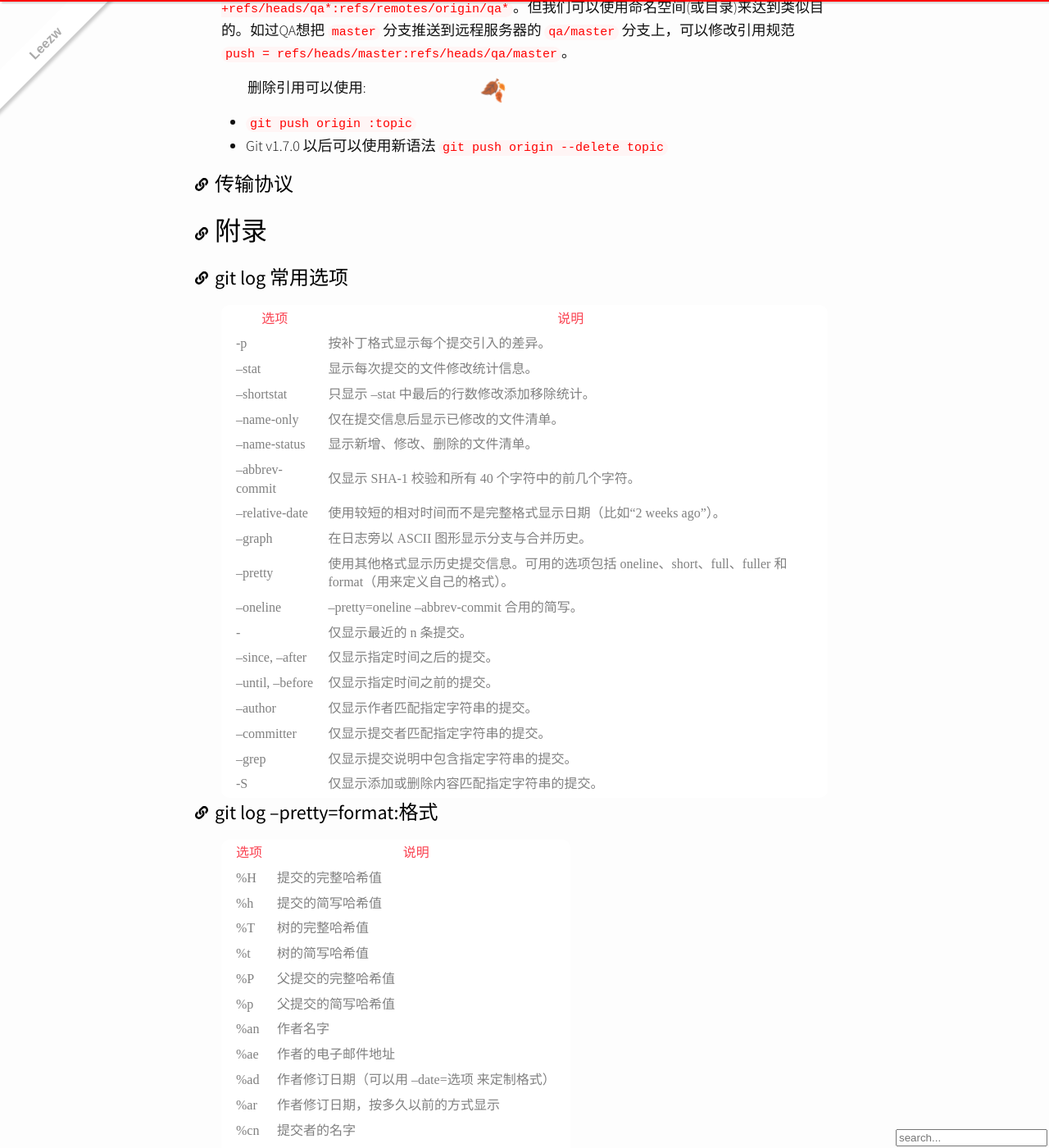
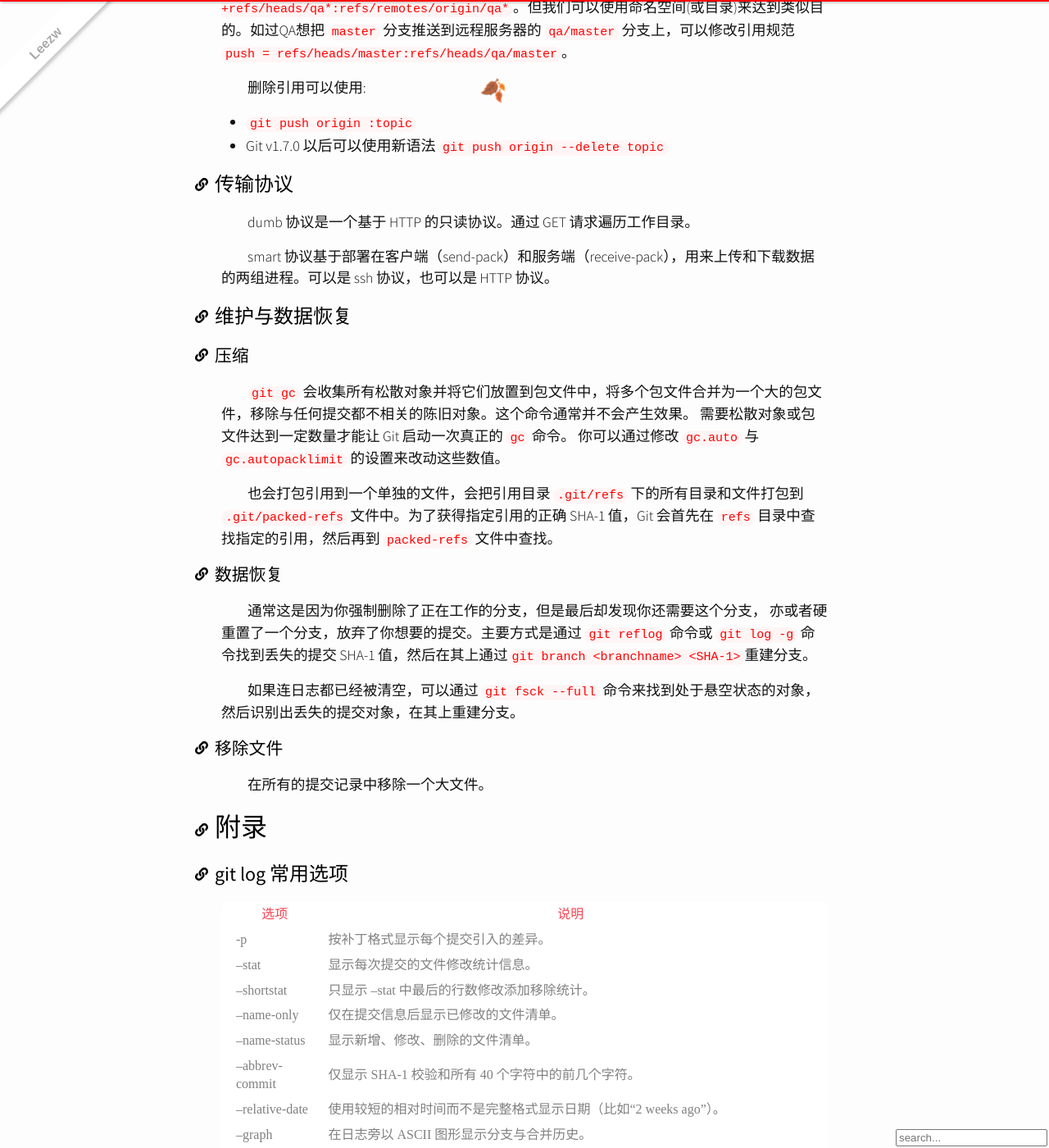
Before and after one commit to quantum-li/quantum-li.github.io, a Jekyll site: the page built from _article/2020-11-02-git-reference.md, in a window 1280 px wide and 1400 px high, scrolled down 28167 px. Shown: the whole window at 82% size. Built offline with Jekyll 4.4.1, drawn with Linux system fonts in a browser that asks for light colours; nearby versions of some CDN libraries; comment, search, counter and statistics services are not loaded.

Commit message:
2021-01-21 14:23:00

```diff
--- a/_article/2020-11-02-git-reference.md
+++ b/_article/2020-11-02-git-reference.md
@@ -724,6 +724,27 @@ string file = zlib(store);
 
 ## 传输协议
 
+dumb 协议是一个基于 HTTP 的只读协议。通过 GET 请求遍历工作目录。
+
+smart 协议基于部署在客户端（send-pack）和服务端（receive-pack），用来上传和下载数据的两组进程。可以是 ssh 协议，也可以是 HTTP 协议。
+
+## 维护与数据恢复
+
+### 压缩
+
+`git gc` 会收集所有松散对象并将它们放置到包文件中，将多个包文件合并为一个大的包文件，移除与任何提交都不相关的陈旧对象。这个命令通常并不会产生效果。 需要松散对象或包文件达到一定数量才能让 Git 启动一次真正的 `gc` 命令。 你可以通过修改 `gc.auto` 与 `gc.autopacklimit` 的设置来改动这些数值。
+
+也会打包引用到一个单独的文件，会把引用目录 `.git/refs` 下的所有目录和文件打包到 `.git/packed-refs` 文件中。为了获得指定引用的正确 SHA-1 值，Git 会首先在 `refs` 目录中查找指定的引用，然后再到 `packed-refs` 文件中查找。
+
+### 数据恢复
+
+通常这是因为你强制删除了正在工作的分支，但是最后却发现你还需要这个分支， 亦或者硬重置了一个分支，放弃了你想要的提交。主要方式是通过 `git reflog` 命令或 `git log -g` 命令找到丢失的提交 SHA-1 值，然后在其上通过`git branch <branchname> <SHA-1>`重建分支。
+
+如果连日志都已经被清空，可以通过 `git fsck --full` 命令来找到处于悬空状态的对象，然后识别出丢失的提交对象，在其上重建分支。
+
+### 移除文件
+
+在所有的提交记录中移除一个大文件。
 
 
 # 附录
```
